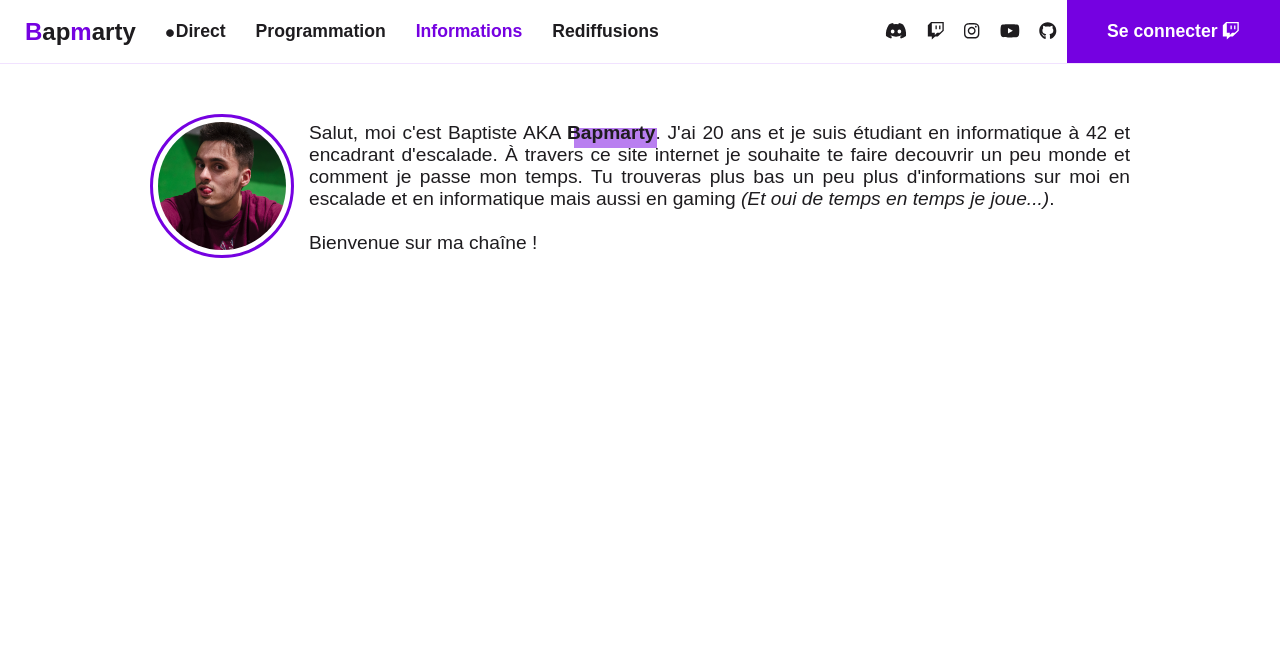
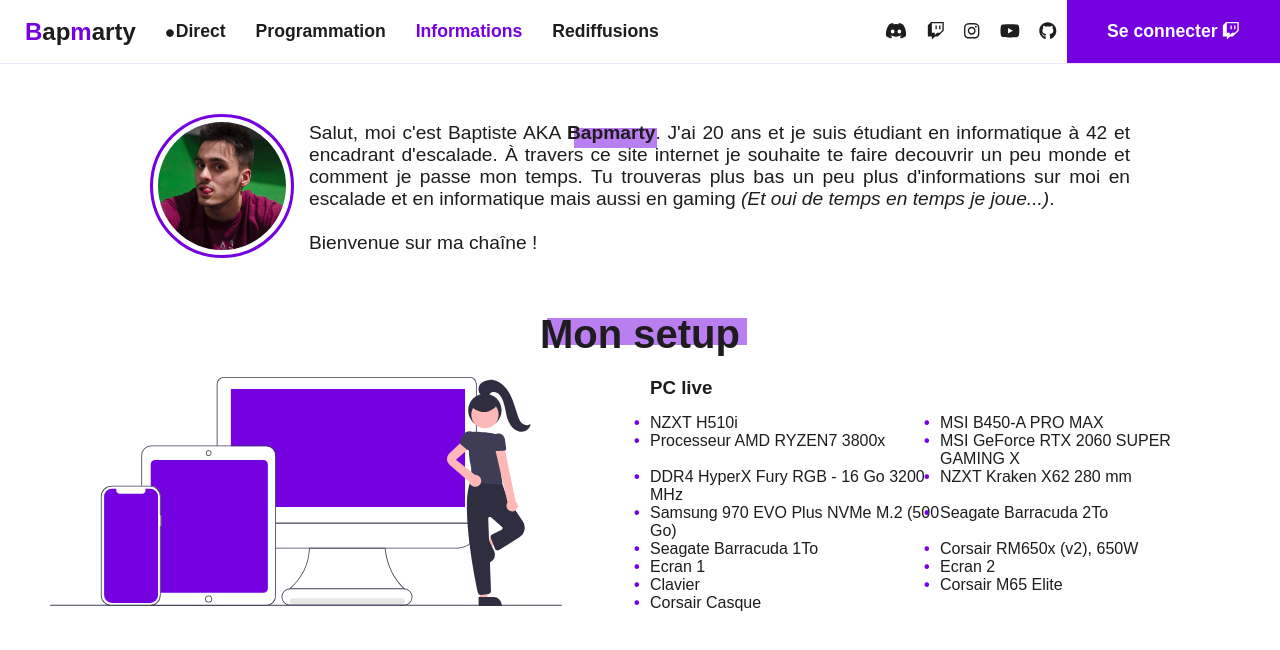
Before and after one commit to bapmarty/webtv, a React (Create React App) app in the folder app/: page /info in a window 1280 px wide. Shown: the top 650 px of the page. Built offline with nearby package versions, Linux system fonts and the light colour scheme; no server answers; a web font is replaced by a local one.

Commit message:
:sparkles: Add setup config in information component

```diff
--- a/app/src/assets/scss/components/informations.scss
+++ b/app/src/assets/scss/components/informations.scss
@@ -1,10 +1,25 @@
 @import "../variables";
 
-.info-pre {
+.surligned {
+  position: relative;
+  font-weight: 600;
+  &:before {
+    content: "";
+    position: absolute;
+    left: 7px;
+    top: 6px;
+    background-color: $purple;
+    opacity: 0.5;
+    z-index: -1;
+  }
+}
+
+
+.pres-section {
   display: flex;
   justify-content: center;
   align-items: center;
-  margin: 50px 150px 0;
+  margin: 50px 150px;
   .logo {
     img {
       width: 128px;
@@ -21,21 +36,64 @@
       font-weight: 500;
       text-align: justify;
       .surligned {
-        position: relative;
-        display: inline-block;
-        font-weight: 600;
         &:before {
-          content: "";
-          position: absolute;
           width: 83px;
           height: 20px;
-          left: 7px;
-          top: 6px;
-          background-color: $purple;
-          opacity: 0.5;
-          z-index: -1;
         }
       }
     }
   }
 }
+
+.setup-section {
+  .setup-title {
+    position: relative;
+    display: block;
+    margin: 0 0 20px 0;
+    h1 {
+      display: block;
+      position: relative;
+      font-size: 2.5rem;
+      text-align: center;
+      .surligned {
+        &:before {
+          width: 200px;
+          height: 27px;
+        }
+      }
+    }
+  }
+  .setup-content {
+    margin: 0 50px 50px;
+    display: grid;
+    grid-gap: 20px;
+    grid-template-columns: repeat(2, 1fr);
+    grid-auto-rows: minmax(auto, auto);
+    .config-live, .config-dev{
+      grid-column: 2;
+      h3 {
+        margin-bottom: 15px;
+      }
+      ul {
+        display: grid;
+        grid-template-columns: repeat(2, 1fr);
+        grid-auto-rows: minmax(auto, auto);
+        list-style-type: none;
+        li::before {
+          content: "\2022";
+          color: $purple;
+          font-weight: bold;
+          display: inline-block;
+          width: 1em;
+          margin-left: -1em;
+        }
+      }
+    }
+    .devices-img {
+      grid-column: 1;
+      img {
+        width: 512px;
+      }
+    }
+  }
+}
--- a/app/src/components/Informations.js
+++ b/app/src/components/Informations.js
@@ -1,11 +1,12 @@
 import Head from '../assets/img/bapmarty-head.png';
+import Devices from '../assets/img/devices.svg';
 
 import "../assets/scss/components/informations.scss";
 
 const Informations = () => {
   return (
     <>
-      <section className="info-pre">
+      <section className="pres-section">
         <div className="logo">
           <img src={Head} alt="bapmarty instagram logo" />
         </div>
@@ -18,6 +19,37 @@
           </p>
         </div>
       </section>
+
+      <section className="setup-section">
+        <div className="setup-title">
+          <h1><span className="surligned">Mon setup</span></h1>
+        </div>
+        <div className="setup-content">
+          <div className="devices-img">
+            <img src={Devices} alt="devices" />
+          </div>
+          <div className="config-live">
+            <h3>PC live</h3>
+            <ul>
+              <li>NZXT H510i</li>
+              <li>MSI B450-A PRO MAX</li>
+              <li>Processeur AMD RYZEN7 3800x</li>
+              <li>MSI GeForce RTX 2060 SUPER GAMING X</li>
+              <li>DDR4 HyperX Fury RGB - 16 Go 3200 MHz</li>
+              <li>NZXT Kraken X62 280 mm</li>
+              <li>Samsung 970 EVO Plus NVMe M.2 (500 Go)</li>
+              <li>Seagate Barracuda 2To</li>
+              <li>Seagate Barracuda 1To</li>
+              <li>Corsair RM650x (v2), 650W</li>
+              <li>Ecran 1</li>
+              <li>Ecran 2</li>
+              <li>Clavier</li>
+              <li>Corsair M65 Elite</li>
+              <li>Corsair Casque</li>
+            </ul>
+          </div>
+        </div>
+      </section>
     </>
   )
 }
```
Also changed, not shown: app/src/assets/img/devices.svg (added).
